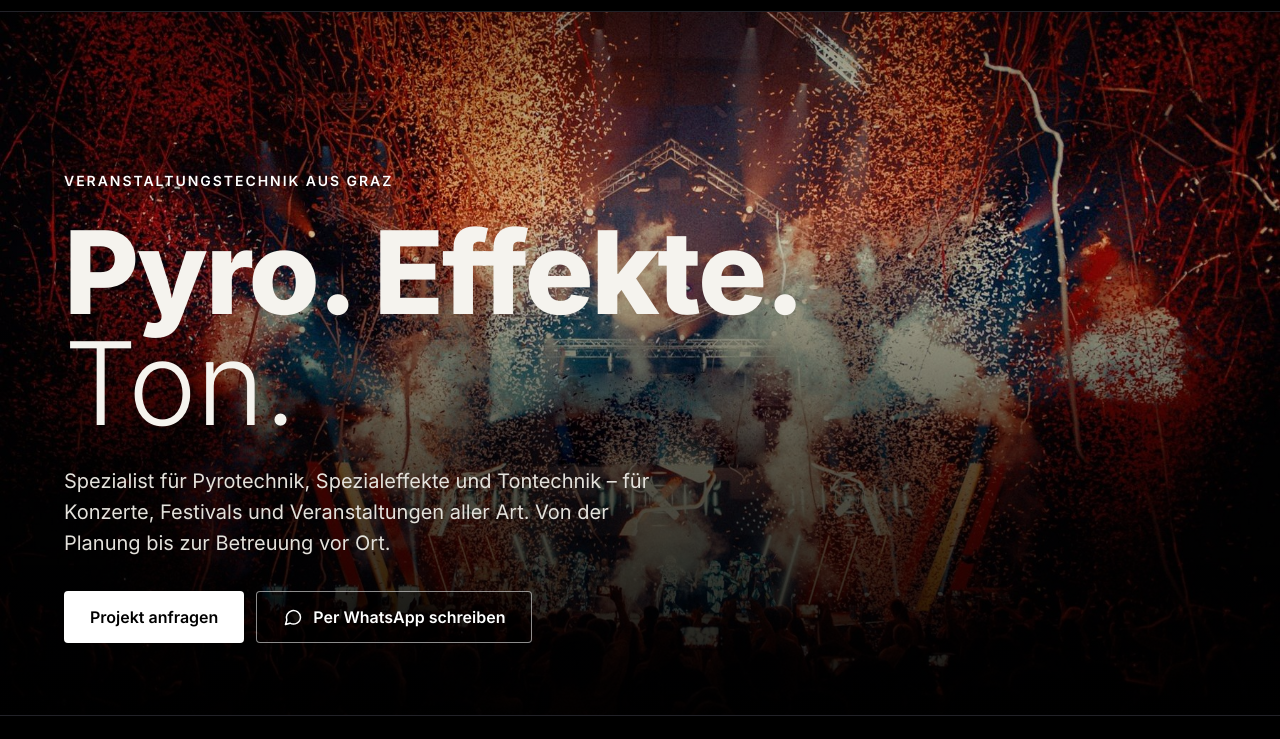
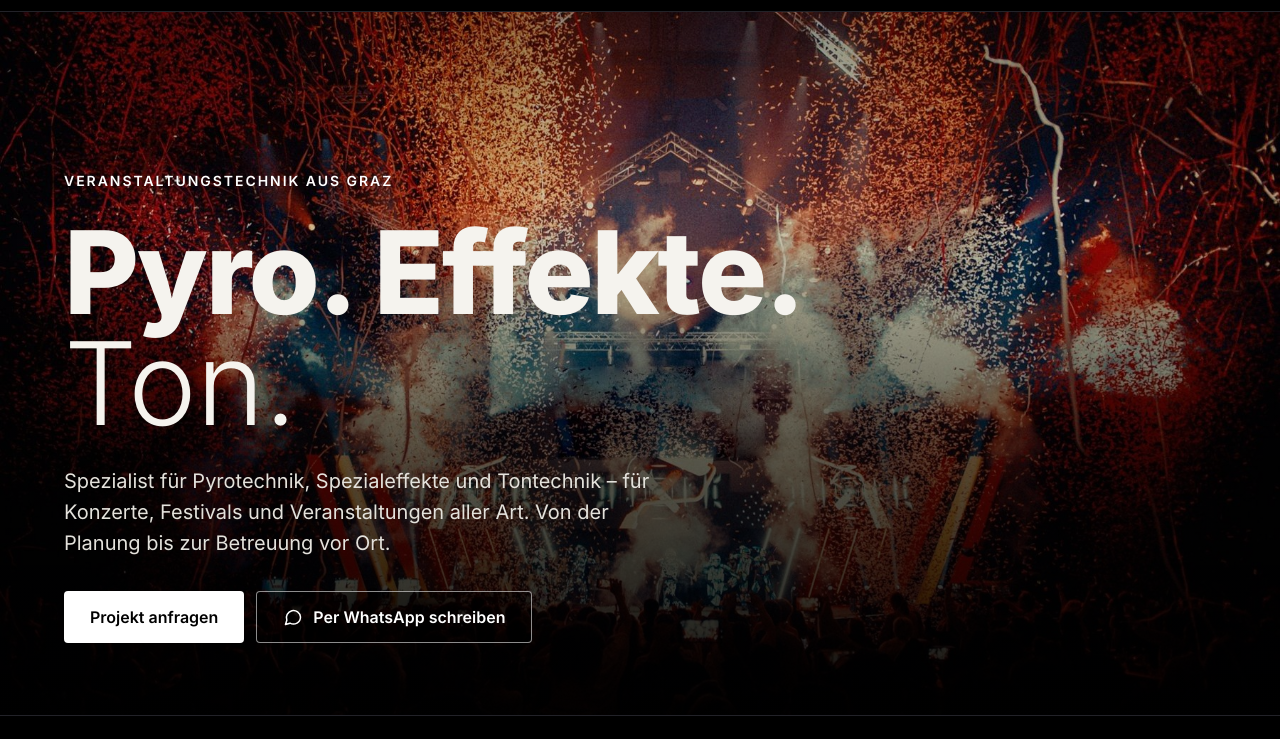
Before and after one commit to jdecrinis/jdc-events, a plain HTML site: page index.html in a window 1280 px wide. Shown: the part 61-800 px from the top of the page. Drawn offline with Linux system fonts and the light colour scheme.

Commit message:
Startbild (Konfetti) mittig zentriert
Co-Authored-By: Claude Opus 5.5 <noreply@anthropic.com>
Claude-Session: https://claude.ai/code/session_01XDApYPobfyyRpBitYW5htq

```diff
--- a/index.html
+++ b/index.html
@@ -38,7 +38,7 @@ h1,h2,h3{text-wrap:balance}
 img{max-width:100%}
 section{scroll-margin-top:84px}
 .hero{position:relative;overflow:hidden;border-bottom:1px solid var(--line);min-height:clamp(560px,82vh,880px);display:flex;align-items:flex-end}
-.hero-bild{position:absolute;inset:0;width:100%;height:100%;max-width:none;object-fit:cover;object-position:center 45%}
+.hero-bild{position:absolute;inset:0;width:100%;height:100%;max-width:none;object-fit:cover;object-position:center center}
 .hero::after{content:"";position:absolute;inset:0;background:linear-gradient(to top,rgba(0,0,0,.92) 0%,rgba(0,0,0,.6) 40%,rgba(0,0,0,.12) 72%,rgba(0,0,0,.4) 100%)}
 .hero-inhalt{position:relative;z-index:1;width:100%;max-width:1200px;margin:0 auto;padding:160px 24px 72px;box-sizing:border-box;display:flex;flex-direction:column;gap:28px}
 .btn{display:inline-flex;align-items:center;justify-content:center;gap:10px;min-height:52px;box-sizing:border-box;padding:14px 26px;border-radius:4px;font-weight:600;font-size:16px}
```
